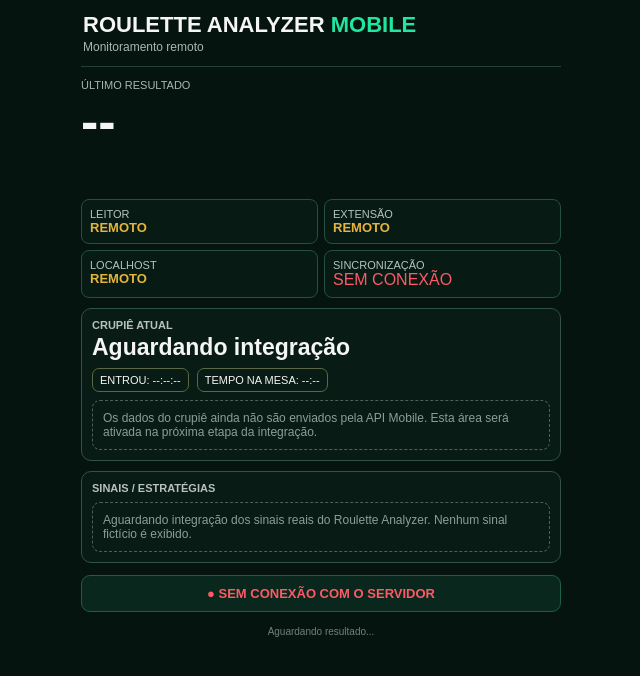
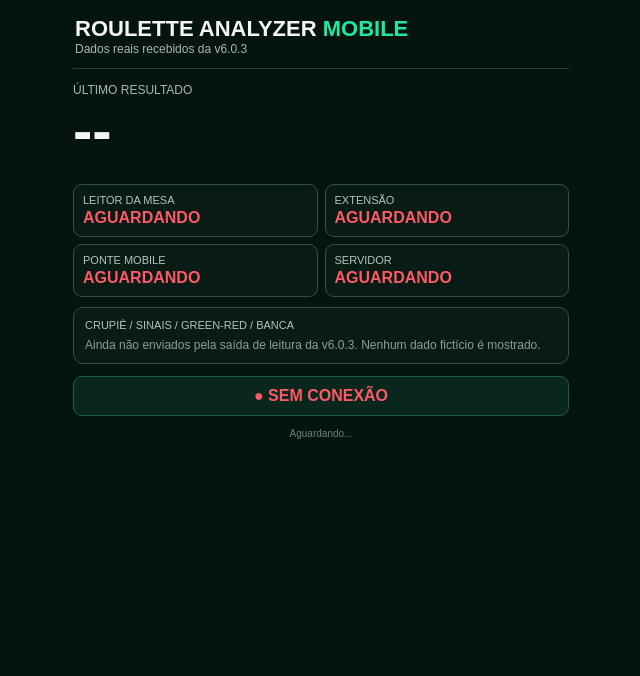
Before and after one commit to ricardoluisdelima100-dotcom/roulette-api, a website: page index.html in a window 1280 px wide. Shown: the whole page, without its empty margins (319-959 px from the left). Drawn offline with Linux system fonts and the light colour scheme; no server answers.

Commit message:
Update index.html

```diff
--- a/index.html
+++ b/index.html
@@ -2,391 +2,56 @@
 <html lang="pt-BR">
 <head>
 <meta charset="UTF-8">
-  <meta name="viewport" content="width=device-width, initial-scale=1.0">
+<meta name="viewport" content="width=device-width,initial-scale=1.0">
 <title>Roulette Analyzer Mobile</title>
-
 <style>
-    * { box-sizing: border-box; }
-
-    body {
-      margin: 0;
-      background: #06140f;
-      color: #f5f5f5;
-      font-family: Arial, Helvetica, sans-serif;
-    }
-
-    .app {
-      width: 100%;
-      max-width: 500px;
-      min-height: 100vh;
-      margin: auto;
-      padding: 10px;
-    }
-
-    .topo {
-      border-bottom: 1px solid #244237;
-      padding: 4px 2px 12px;
-    }
-
-    .titulo {
-      font-size: 22px;
-      font-weight: 900;
-      line-height: 1;
-    }
-
-    .versao {
-      color: #20e6a1;
-    }
-
-    .subtitulo {
-      color: #aab7b1;
-      font-size: 12px;
-      margin-top: 4px;
-    }
-
-    .secao {
-      margin-top: 12px;
-    }
-
-    .label {
-      color: #aab7b1;
-      font-size: 11px;
-      text-transform: uppercase;
-    }
-
-    .resultado {
-      font-size: 52px;
-      font-weight: 900;
-      line-height: 1;
-      margin: 4px 0 8px;
-    }
-
-    .resultado.vermelho { color: #ff2638; }
-    .resultado.preto { color: #ffffff; }
-    .resultado.verde { color: #19d982; }
-
-    .historico {
-      display: flex;
-      gap: 6px;
-      overflow-x: auto;
-      padding: 3px 0 8px;
-      min-height: 34px;
-    }
-
-    .bola {
-      min-width: 27px;
-      height: 27px;
-      border-radius: 50%;
-      display: flex;
-      align-items: center;
-      justify-content: center;
-      font-size: 12px;
-      font-weight: bold;
-      border: 1px solid #777;
-      background: #171717;
-    }
-
-    .bola.vermelho {
-      background: #df1f32;
-      border-color: #ff4d5d;
-    }
-
-    .bola.preto {
-      background: #151515;
-    }
-
-    .bola.verde {
-      background: #07965d;
-      border-color: #20e6a1;
-    }
-
-    .diagnosticos {
-      display: grid;
-      grid-template-columns: 1fr 1fr;
-      gap: 6px;
-      margin-top: 10px;
-    }
-
-    .diag {
-      border: 1px solid #245040;
-      border-radius: 8px;
-      padding: 8px;
-      background: #071b14;
-    }
-
-    .diag-nome {
-      color: #b8c2bd;
-      font-size: 11px;
-    }
-
-    .ok {
-      color: #18e69a;
-      font-size: 15px;
-      font-weight: bold;
-    }
-
-    .aguardando {
-      color: #e4b43d;
-      font-size: 13px;
-      font-weight: bold;
-    }
-
-    .card {
-      border: 1px solid #315244;
-      border-radius: 10px;
-      background: #081b14;
-      padding: 10px;
-      margin-top: 10px;
-    }
-
-    .card-titulo {
-      color: #b8c2bd;
-      font-size: 11px;
-      font-weight: bold;
-    }
-
-    .destaque {
-      font-size: 23px;
-      font-weight: 900;
-      margin-top: 3px;
-    }
-
-    .linha {
-      display: flex;
-      gap: 8px;
-      flex-wrap: wrap;
-      margin-top: 7px;
-    }
-
-    .chip {
-      border: 1px solid #5a6848;
-      border-radius: 7px;
-      padding: 5px 7px;
-      font-size: 11px;
-    }
-
-    .aviso {
-      margin-top: 8px;
-      border: 1px dashed #4c6258;
-      border-radius: 8px;
-      padding: 10px;
-      color: #8f9d97;
-      font-size: 12px;
-    }
-
-    .status-mobile {
-      margin-top: 12px;
-      padding: 10px;
-      border-radius: 9px;
-      text-align: center;
-      font-size: 13px;
-      font-weight: bold;
-      background: #09271c;
-      border: 1px solid #1a6046;
-    }
-
-    .online { color: #20e69b; }
-    .offline { color: #ff5967; }
-
-    .rodape {
-      color: #71817a;
-      text-align: center;
-      font-size: 10px;
-      padding: 14px 0 8px;
-    }
+*{box-sizing:border-box}body{margin:0;background:#06140f;color:#f5f5f5;font-family:Arial,Helvetica,sans-serif}
+.app{width:100%;max-width:520px;min-height:100vh;margin:auto;padding:12px}
+.topo{border-bottom:1px solid #244237;padding:4px 2px 12px}.titulo{font-size:22px;font-weight:900}.versao{color:#20e6a1}
+.subtitulo,.label{color:#aab7b1;font-size:12px}.secao{margin-top:14px}.resultado{font-size:58px;font-weight:900;line-height:1;margin:5px 0 10px}
+.vermelho{color:#ff2638}.preto{color:#fff}.verde{color:#19d982}
+.historico{display:flex;gap:6px;overflow-x:auto;padding:4px 0 10px}
+.bola{min-width:29px;height:29px;border-radius:50%;display:flex;align-items:center;justify-content:center;font-size:12px;font-weight:bold;border:1px solid #777;background:#151515;color:#fff}
+.bola.vermelho{background:#df1f32;border-color:#ff4d5d}.bola.verde{background:#07965d;border-color:#20e6a1}
+.grid{display:grid;grid-template-columns:1fr 1fr;gap:7px}.card{border:1px solid #315244;border-radius:9px;background:#081b14;padding:9px}
+.nome{color:#b8c2bd;font-size:11px}.ok{color:#18e69a;font-weight:bold;margin-top:3px}.off{color:#ff5967;font-weight:bold;margin-top:3px}
+.bloco{margin-top:10px;border:1px solid #315244;border-radius:10px;background:#081b14;padding:11px}
+.aviso{margin-top:7px;color:#8f9d97;font-size:12px}.status{text-align:center;margin-top:12px;padding:10px;border-radius:9px;border:1px solid #1a6046;background:#09271c;font-weight:bold}
+.rodape{text-align:center;color:#71817a;font-size:10px;padding:12px}
 </style>
 </head>
-
 <body>
 <div class="app">
-
-  <div class="topo">
-    <div class="titulo">
-      ROULETTE ANALYZER <span class="versao">MOBILE</span>
+ <div class="topo"><div class="titulo">ROULETTE ANALYZER <span class="versao">MOBILE</span></div><div class="subtitulo">Dados reais recebidos da v6.0.3</div></div>
+ <div class="secao"><div class="label">ÚLTIMO RESULTADO</div><div id="resultado" class="resultado">--</div><div id="historico" class="historico"></div></div>
+ <div class="grid">
+  <div class="card"><div class="nome">LEITOR DA MESA</div><div id="leitor" class="off">AGUARDANDO</div></div>
+  <div class="card"><div class="nome">EXTENSÃO</div><div id="extensao" class="off">AGUARDANDO</div></div>
+  <div class="card"><div class="nome">PONTE MOBILE</div><div id="ponte" class="off">AGUARDANDO</div></div>
+  <div class="card"><div class="nome">SERVIDOR</div><div id="servidor" class="off">AGUARDANDO</div></div>
  </div>
-    <div class="subtitulo">
-      Monitoramento remoto
+ <div class="bloco"><div class="nome">CRUPIÊ / SINAIS / GREEN-RED / BANCA</div><div class="aviso">Ainda não enviados pela saída de leitura da v6.0.3. Nenhum dado fictício é mostrado.</div></div>
+ <div id="status" class="status off">● CONECTANDO</div>
+ <div id="rodape" class="rodape">Aguardando...</div>
 </div>
-  </div>
-
-  <div class="secao">
-    <div class="label">Último resultado</div>
-    <div id="resultado" class="resultado">--</div>
-
-    <div id="historico" class="historico"></div>
-  </div>
-
-  <div class="diagnosticos">
-    <div class="diag">
-      <div class="diag-nome">LEITOR</div>
-      <div class="aguardando">REMOTO</div>
-    </div>
-
-    <div class="diag">
-      <div class="diag-nome">EXTENSÃO</div>
-      <div class="aguardando">REMOTO</div>
-    </div>
-
-    <div class="diag">
-      <div class="diag-nome">LOCALHOST</div>
-      <div class="aguardando">REMOTO</div>
-    </div>
-
-    <div class="diag">
-      <div class="diag-nome">SINCRONIZAÇÃO</div>
-      <div id="syncStatus" class="aguardando">AGUARDANDO</div>
-    </div>
-  </div>
-
-  <div class="card">
-    <div class="card-titulo">CRUPIÊ ATUAL</div>
-    <div class="destaque">Aguardando integração</div>
-
-    <div class="linha">
-      <div class="chip">ENTROU: --:--:--</div>
-      <div class="chip">TEMPO NA MESA: --:--</div>
-    </div>
-
-    <div class="aviso">
-      Os dados do crupiê ainda não são enviados pela API Mobile.
-      Esta área será ativada na próxima etapa da integração.
-    </div>
-  </div>
-
-  <div class="card">
-    <div class="card-titulo">SINAIS / ESTRATÉGIAS</div>
-
-    <div class="aviso">
-      Aguardando integração dos sinais reais do Roulette Analyzer.
-      Nenhum sinal fictício é exibido.
-    </div>
-  </div>
-
-  <div id="mobileStatus" class="status-mobile offline">
-    ● CONECTANDO AO SERVIDOR
-  </div>
-
-  <div id="horario" class="rodape">
-    Aguardando resultado...
-  </div>
-
-</div>
-
 <script>
-  const vermelhos = new Set([
-    1,3,5,7,9,12,14,16,18,
-    19,21,23,25,27,30,32,34,36
-  ]);
-
-  let historicoLocal = [];
-  let ultimoNumero = null;
-  let ultimoHorario = null;
-
-  function cor(numero) {
-    if (numero === 0) return "verde";
-    if (vermelhos.has(numero)) return "vermelho";
-    return "preto";
+const reds=new Set([1,3,5,7,9,12,14,16,18,19,21,23,25,27,30,32,34,36]);
+function cor(n){return n===0?"verde":reds.has(n)?"vermelho":"preto"}
+function st(id,ok){const e=document.getElementById(id);e.textContent=ok?"OK":"AGUARDANDO";e.className=ok?"ok":"off"}
+async function atualizar(){
+ try{
+  const r=await fetch("/estado?t="+Date.now(),{cache:"no-store"});
+  if(!r.ok)throw new Error();
+  const d=await r.json(), n=Number(d.numero);
+  if(Number.isInteger(n)&&n>=0&&n<=36){const e=document.getElementById("resultado");e.textContent=n;e.className="resultado "+cor(n)}
+  const h=document.getElementById("historico");h.innerHTML="";
+  (Array.isArray(d.historico)?d.historico:[]).slice(0,30).forEach(x=>{const b=document.createElement("div");b.className="bola "+cor(Number(x));b.textContent=x;h.appendChild(b)});
+  st("leitor",!!d.diagnosticos?.leitor);st("extensao",!!d.diagnosticos?.extensao);st("ponte",!!d.diagnosticos?.ponte);st("servidor",true);
+  const s=document.getElementById("status");s.textContent=d.online?"● ANALYZER ONLINE":"● ANALYZER OFFLINE";s.className=d.online?"status ok":"status off";
+  document.getElementById("rodape").textContent=(d.horario?"Último giro: "+d.horario:"Aguardando resultado")+(d.seq!=null?" | seq "+d.seq:"");
+ }catch(e){st("servidor",false);const s=document.getElementById("status");s.textContent="● SEM CONEXÃO";s.className="status off"}
 }
-
-  function adicionarHistorico(numero, horario) {
-    const chave = String(numero) + "|" + String(horario);
-
-    if (chave === ultimoHorario) return;
-
-    ultimoHorario = chave;
-
-    historicoLocal.unshift(numero);
-
-    if (historicoLocal.length > 15) {
-      historicoLocal = historicoLocal.slice(0, 15);
-    }
-
-    desenharHistorico();
-  }
-
-  function desenharHistorico() {
-    const area = document.getElementById("historico");
-    area.innerHTML = "";
-
-    historicoLocal.forEach(numero => {
-      const bola = document.createElement("div");
-      bola.className = "bola " + cor(numero);
-      bola.textContent = numero;
-      area.appendChild(bola);
-    });
-  }
-
-  async function atualizar() {
-    const resultado = document.getElementById("resultado");
-    const mobileStatus = document.getElementById("mobileStatus");
-    const syncStatus = document.getElementById("syncStatus");
-    const horario = document.getElementById("horario");
-
-    try {
-      const resposta = await fetch("/estado?t=" + Date.now(), {
-        cache: "no-store"
-      });
-
-      if (!resposta.ok) {
-        throw new Error("Servidor indisponível");
-      }
-
-      const dados = await resposta.json();
-
-      if (
-        dados.numero !== null &&
-        dados.numero !== undefined
-      ) {
-        const numero = Number(dados.numero);
-
-        if (
-          Number.isInteger(numero) &&
-          numero >= 0 &&
-          numero <= 36
-        ) {
-          resultado.textContent = numero;
-          resultado.className = "resultado " + cor(numero);
-
-          if (
-            numero !== ultimoNumero ||
-            dados.horario !== ultimoHorario
-          ) {
-            adicionarHistorico(numero, dados.horario);
-            ultimoNumero = numero;
-          }
-        }
-      }
-
-      if (dados.online) {
-        mobileStatus.textContent = "● SERVIDOR ONLINE";
-        mobileStatus.className = "status-mobile online";
-
-        syncStatus.textContent = "ONLINE";
-        syncStatus.className = "ok";
-      } else {
-        mobileStatus.textContent = "● ANALYZER OFFLINE";
-        mobileStatus.className = "status-mobile offline";
-
-        syncStatus.textContent = "OFFLINE";
-        syncStatus.className = "offline";
-      }
-
-      horario.textContent = dados.horario
-        ? "Último resultado recebido: " + dados.horario
-        : "Aguardando resultado...";
-
-    } catch (erro) {
-      mobileStatus.textContent = "● SEM CONEXÃO COM O SERVIDOR";
-      mobileStatus.className = "status-mobile offline";
-
-      syncStatus.textContent = "SEM CONEXÃO";
-      syncStatus.className = "offline";
-    }
-  }
-
-  atualizar();
-  setInterval(atualizar, 1000);
+atualizar();setInterval(atualizar,1000);
 </script>
-
 </body>
 </html>
```
Lines whose indentation alone changed are shown as unchanged.
